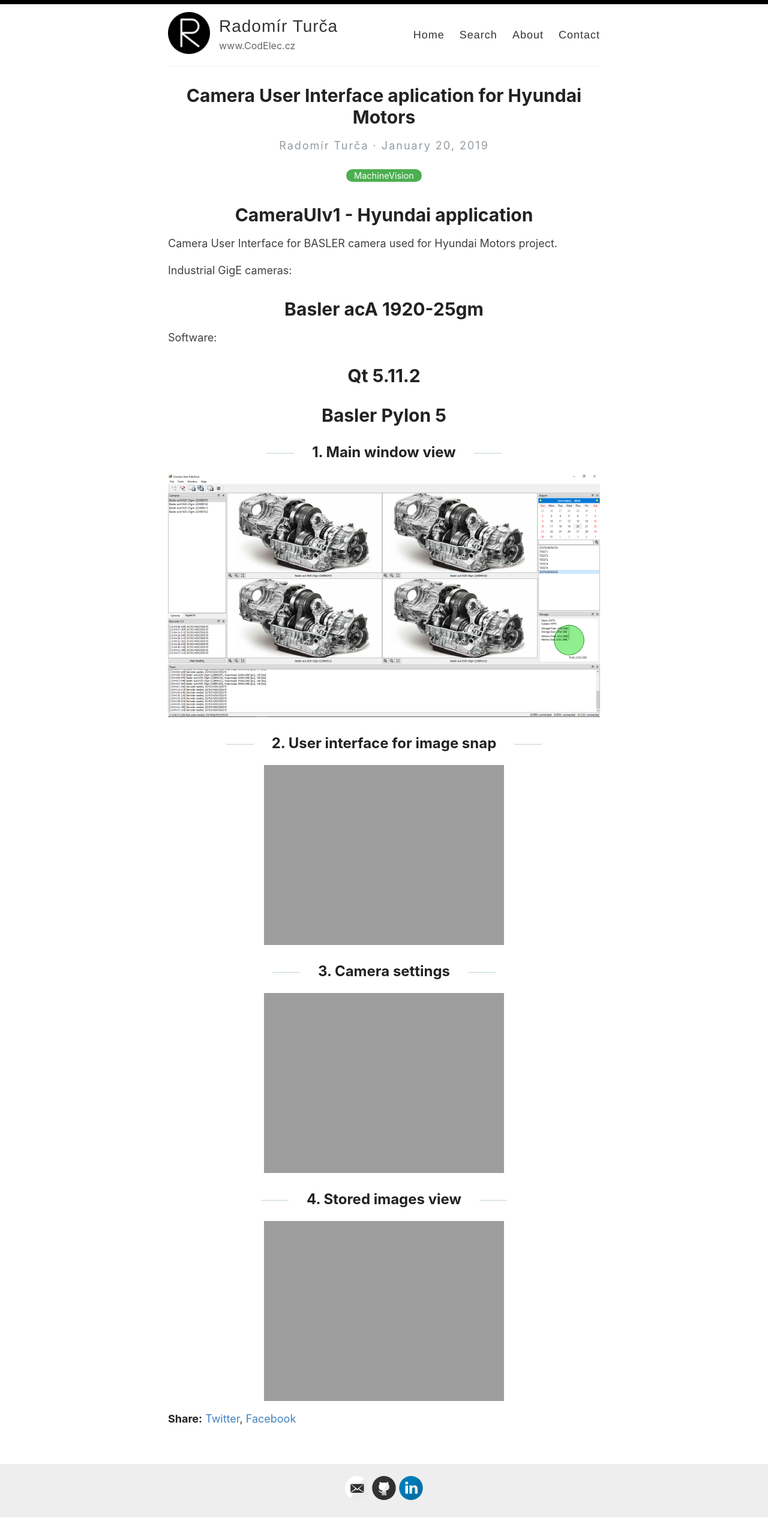
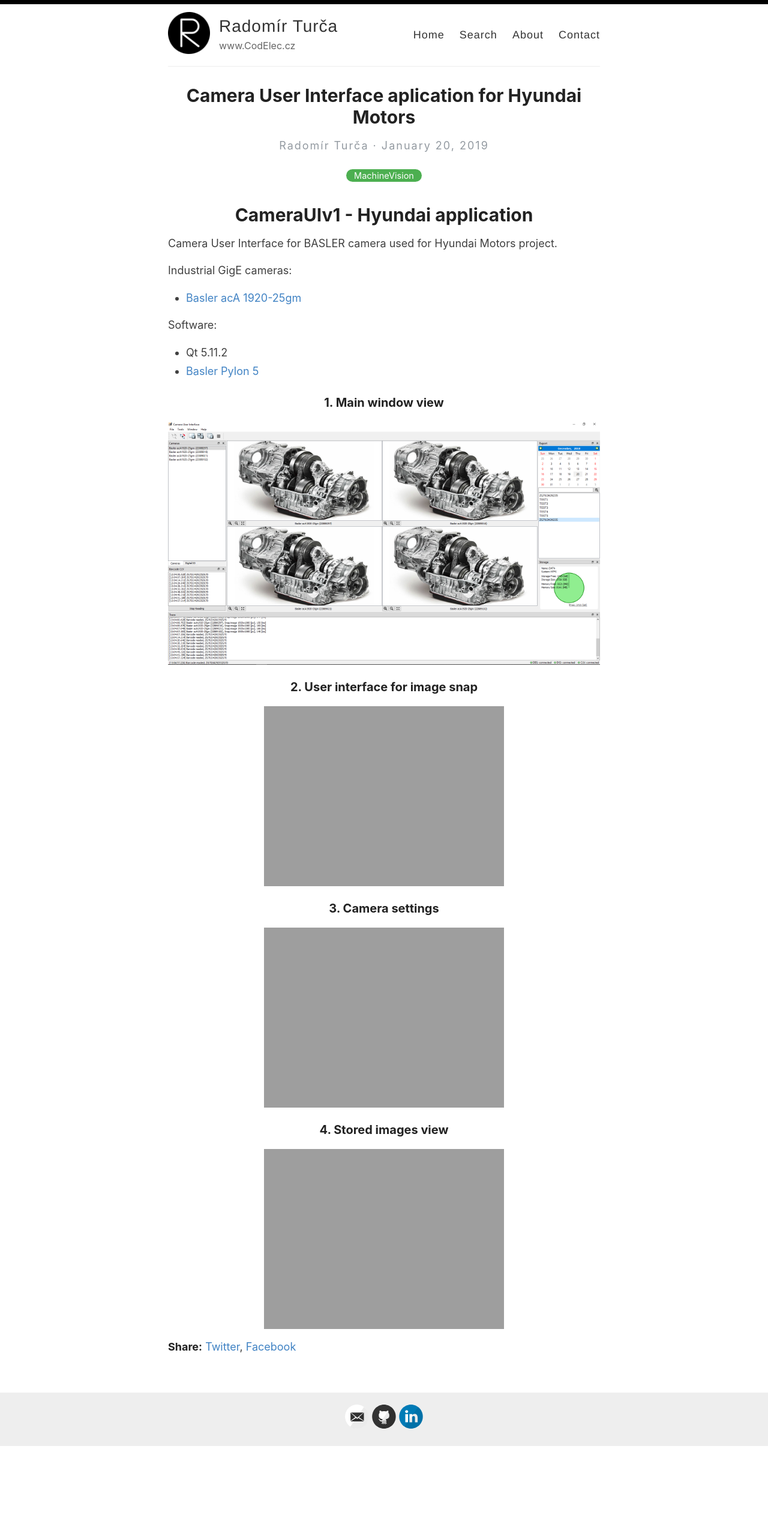
Before and after one commit to CodElecCz/codeleccz.github.io, a Jekyll site: the page built from _posts/2019-1-20-camerauiv1-huyndai.md, in a window 1280 px wide. Shown: the whole page at 60% size. Built offline with Jekyll 4.4.1, drawn with Linux system fonts in a browser that asks for light colours; after the commit the page ends 2410 px from its top, so only the background shows below that.

```diff
--- a/_posts/2019-1-20-camerauiv1-huyndai.md
+++ b/_posts/2019-1-20-camerauiv1-huyndai.md
@@ -9,26 +9,25 @@ categories: [MachineVision]
 Camera User Interface for BASLER camera used for Hyundai Motors project.
 
 Industrial GigE cameras:
-# [Basler acA 1920-25gm](https://www.baslerweb.com/en/products/cameras/area-scan-cameras/ace/aca1920-25gm/)
+- [Basler acA 1920-25gm](https://www.baslerweb.com/en/products/cameras/area-scan-cameras/ace/aca1920-25gm/)
+
+Software:
+- Qt 5.11.2
+- [Basler Pylon 5](https://www.baslerweb.com/en/products/software/pylon-windows/)
 
 
-Software:
-# Qt 5.11.2
-
-# [Basler Pylon 5](https://www.baslerweb.com/en/products/software/pylon-windows/)
-
-## 1. Main window view
+### 1. Main window view
 
 ![Camera GUI 1](https://codeleccz.github.io/images/CameraUIv1/hyundai1.png)
 
-## 2. User interface for image snap
+### 2. User interface for image snap
 
 ![Camera GUI 2](https://codeleccz.github.io/images/CameraUIv1/hyundai2.png)
 
-## 3. Camera settings
+### 3. Camera settings
 
 ![Camera GUI 3](https://codeleccz.github.io/images/CameraUIv1/hyundai3.png)
 
-## 4. Stored images view
+### 4. Stored images view
 
 ![Camera GUI 4](https://codeleccz.github.io/images/CameraUIv1/hyundai4.png)
```
